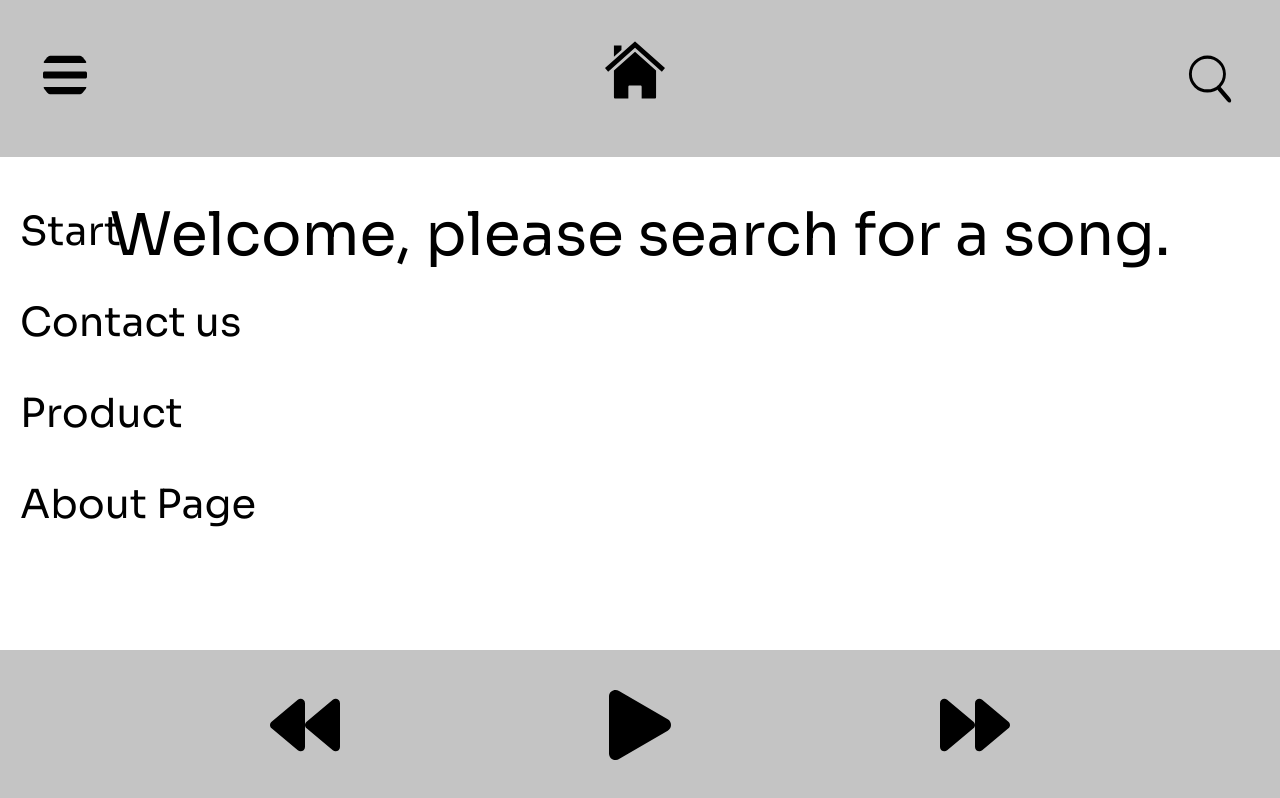
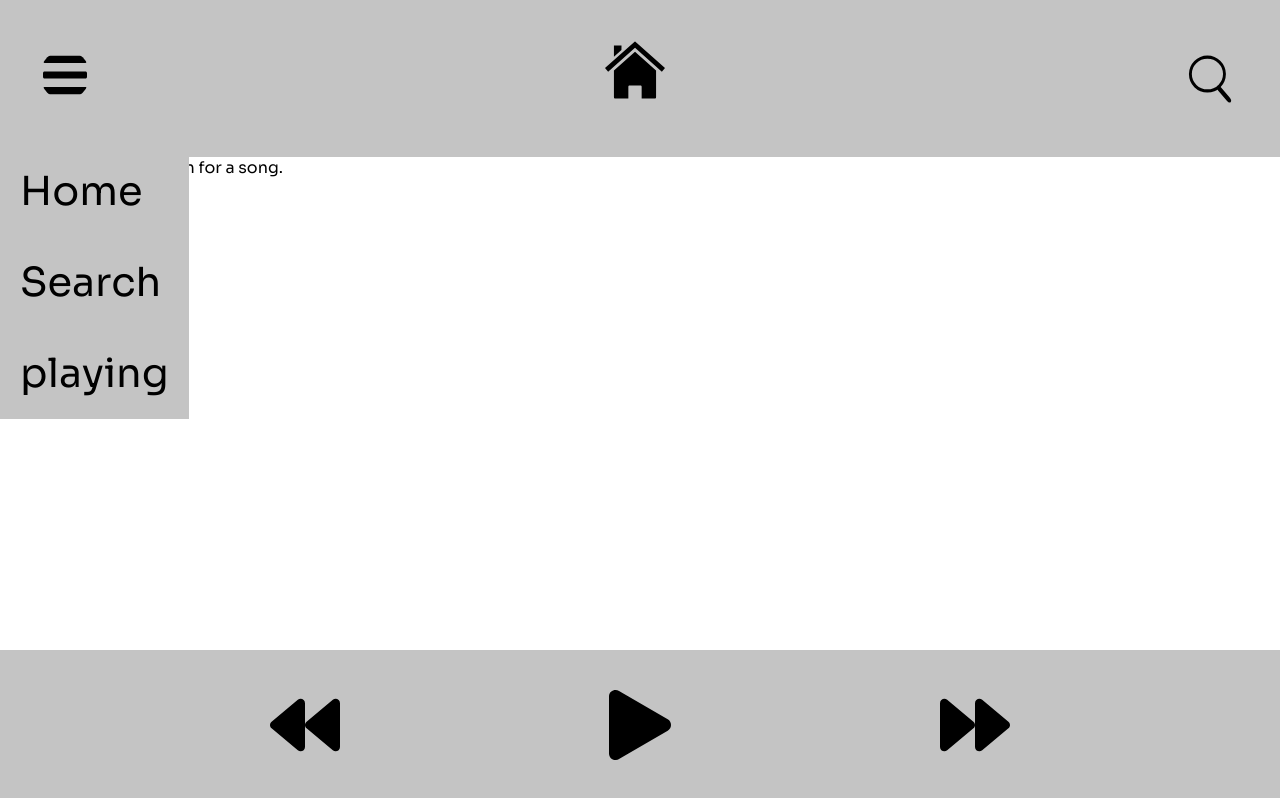
Before and after one commit to n1cken/Ljudio-Music-Player, a React (Create React App) app: page / in a window 1280 px wide. Both pictures are taken after a click on the button 65 px from the left and 75 px from the top of the page. Built offline with nearby package versions, Linux system fonts and the light colour scheme.

Commit message:
change path names and styled nav background

```diff
--- a/src/components/TopBar.jsx
+++ b/src/components/TopBar.jsx
@@ -6,10 +6,9 @@ import {
     Link
 } from 'react-router-dom';
 
-import StartPage from '../pages/StartPage';
-import ProductPage from '../pages/ProductPage';
-import AboutPage from '../pages/AboutPage';
-import ContactUs from '../pages/ContactPage';
+import HomePage from '../pages/HomePage';
+import PlayingPage from '../pages/PlayingPage';
+import SearchPage from '../pages/SearchPage';
 import SearchField from "./SearchField";
 
 import Home from "../assets/svgFiles/home.svg";
@@ -45,16 +44,13 @@ class TopBar extends React.Component {
                     <nav className="top">
                         <Navbar>
                             <Link to="/">
-                                <p>Start</p>
+                                <p>Home</p>
                             </Link>
-                            <Link to="/contactpage">
-                                <p>Contact us</p>
+                            <Link to="/searchpage">
+                                <p>Search</p>
                             </Link>
-                            <Link to="/productpage">
-                                <p>Product</p>
-                            </Link>
-                            <Link to="/aboutpage">
-                                <p>About Page</p>
+                            <Link to="/playingpage">
+                                <p>playing</p>
                             </Link>
                         </Navbar>
 
@@ -71,11 +67,10 @@ class TopBar extends React.Component {
                     </nav>
 
                     <main>
-                        <Route path="/aboutpage" exact component={AboutPage} />
-                        <Route path="/contactpage" exact component={ContactUs} />
-                        <Route path="/productpage" exact component={ProductPage} />
-                        <Route path="/" exact component={StartPage} />
-                        <Route path="/ProductPage/:videoId" component={ProductPage} />
+                        <Route path="/searchpage" exact component={SearchPage} />
+                        <Route path="/playingpage" exact component={PlayingPage} />
+                        <Route path="/" exact component={HomePage} />
+                        <Route path="/playingPage/:videoId" component={PlayingPage} />
                     </main>
 
                 </Router>
--- a/src/pages/AboutPage.jsx
+++ /dev/null
@@ -1,15 +0,0 @@
-import React from 'react'
-
-
-function AboutPage() {
-
-    return (
-        <div>
-            Hej hej detta är om oss!
-
-            Test Commit2
-        </div>
-    )
-}
-
-export default AboutPage
--- /dev/null
+++ b/src/pages/HomePage.jsx
@@ -0,0 +1,13 @@
+import React from 'react'
+
+import '../styles/StartPage.css'
+
+function HomePage() {
+  return (
+    <div className="homePage">
+      Welcome, please search for a song.
+    </div>
+  )
+}
+
+export default HomePage
--- a/src/pages/ProductPage.jsx
+++ b/src/pages/PlayingPage.jsx
@@ -1,7 +1,7 @@
 import React from 'react'
 import { useParams } from 'react-router-dom'
 
-function ProductPage() {
+function PlayingPage() {
 
     const { videoId } = useParams()
 
@@ -16,4 +16,4 @@ function ProductPage() {
     )
 }
 
-export default ProductPage
+export default PlayingPage
--- a/src/pages/ContactPage.jsx
+++ b/src/pages/SearchPage.jsx
@@ -1,6 +1,6 @@
 import React from 'react'
 
-function ContactPage() {
+function SearchPage() {
     return (
         <div>
             Welcome to contact us.
@@ -8,4 +8,4 @@ function ContactPage() {
     )
 }
 
-export default ContactPage
+export default SearchPage
--- a/src/pages/StartPage.jsx
+++ /dev/null
@@ -1,13 +0,0 @@
-import React from 'react'
-
-import '../styles/StartPage.css'
-
-function StartPage() {
-    return (
-        <div className="startPage">
-          Welcome, please search for a song.
-        </div>
-    )
-}
-
-export default StartPage
--- a/src/styles/NavBar.css
+++ b/src/styles/NavBar.css
@@ -5,7 +5,8 @@
 .hamburgerItems{
     position: absolute;
     left: 0;
-    margin: 70px 0px 0px 0px;
+    margin: 30px 0px 0px 0px;
+    background-color: #c4c4c4;
 
 }
 a:link {
```
